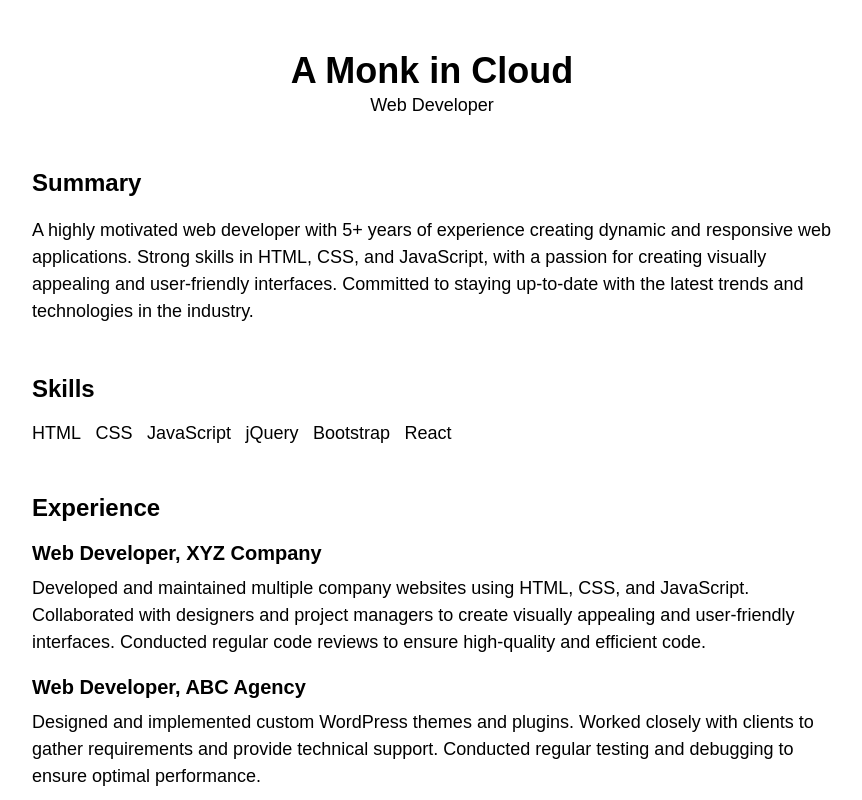
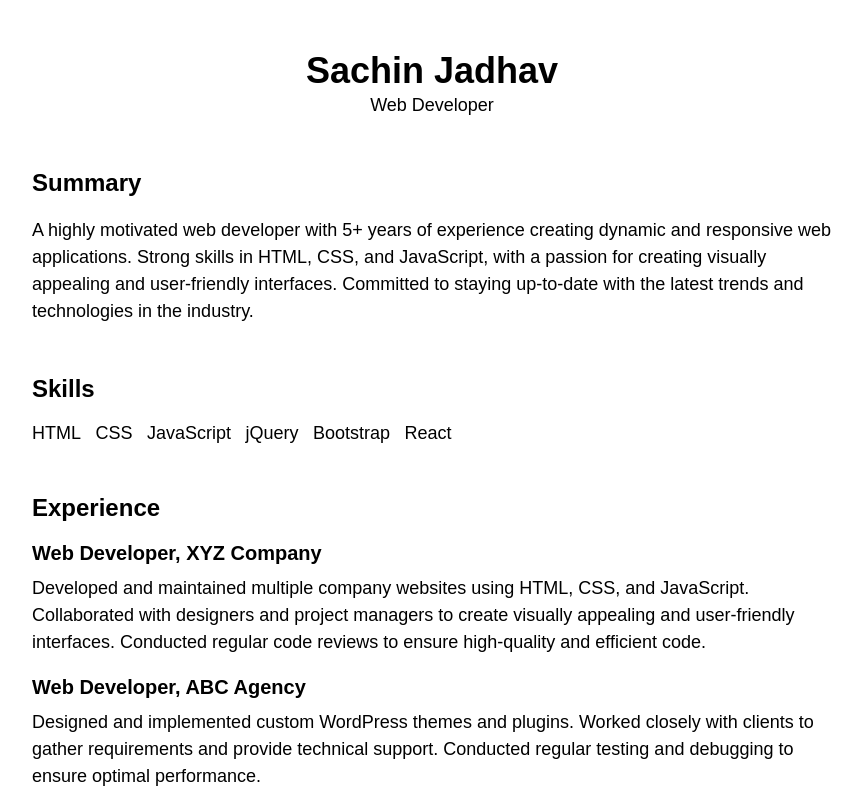
Before and after one commit to Sachinjadhav8/resume, a plain HTML site: page index.html in a window 1280 px wide. Shown: the top 800 px of the page, without its empty margins (208-1070 px from the left). Drawn offline with Linux system fonts and the light colour scheme.

Commit message:
Update index.html

```diff
--- a/index.html
+++ b/index.html
@@ -7,7 +7,7 @@
 <body>
 	<div class="container">
 		<header>
-			<h1>A Monk in Cloud</h1>
+			<h1>Sachin Jadhav</h1>
 			<p>Web Developer</p>
 		</header>
 		<section>
```
